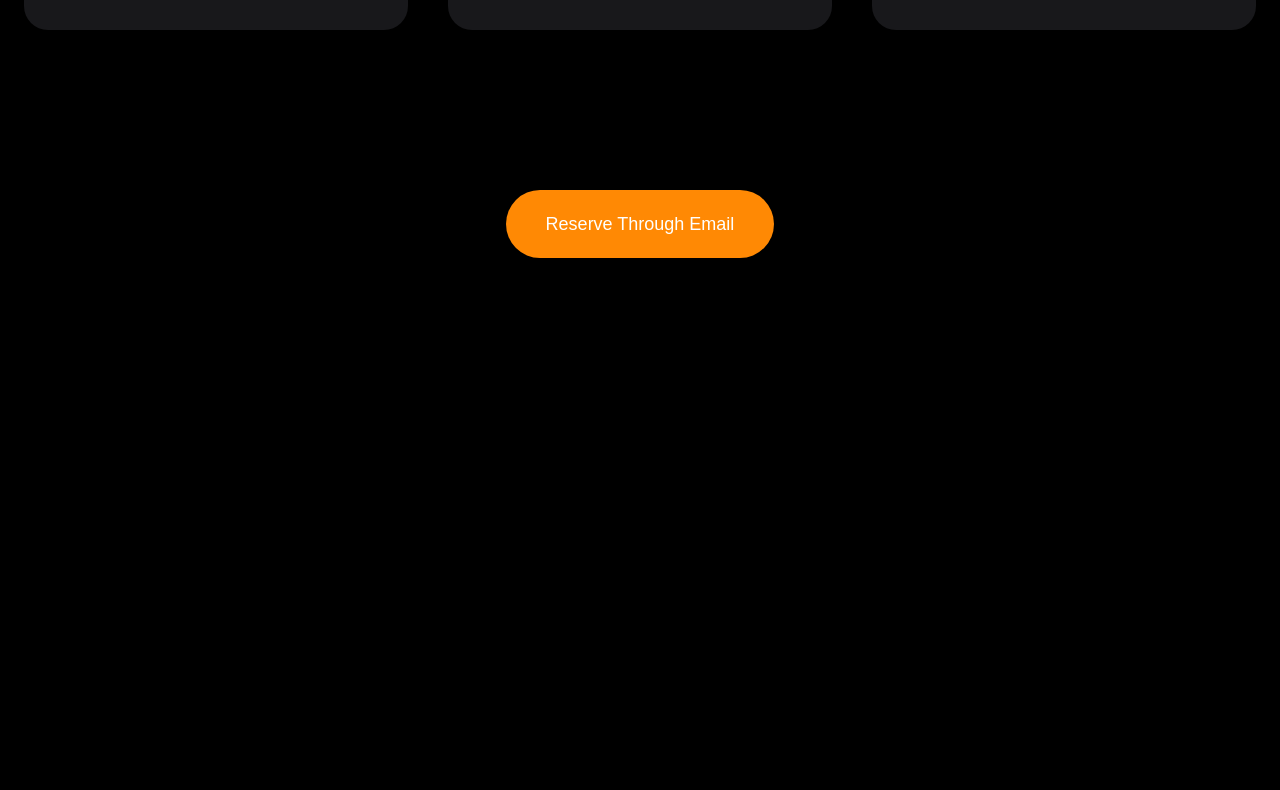
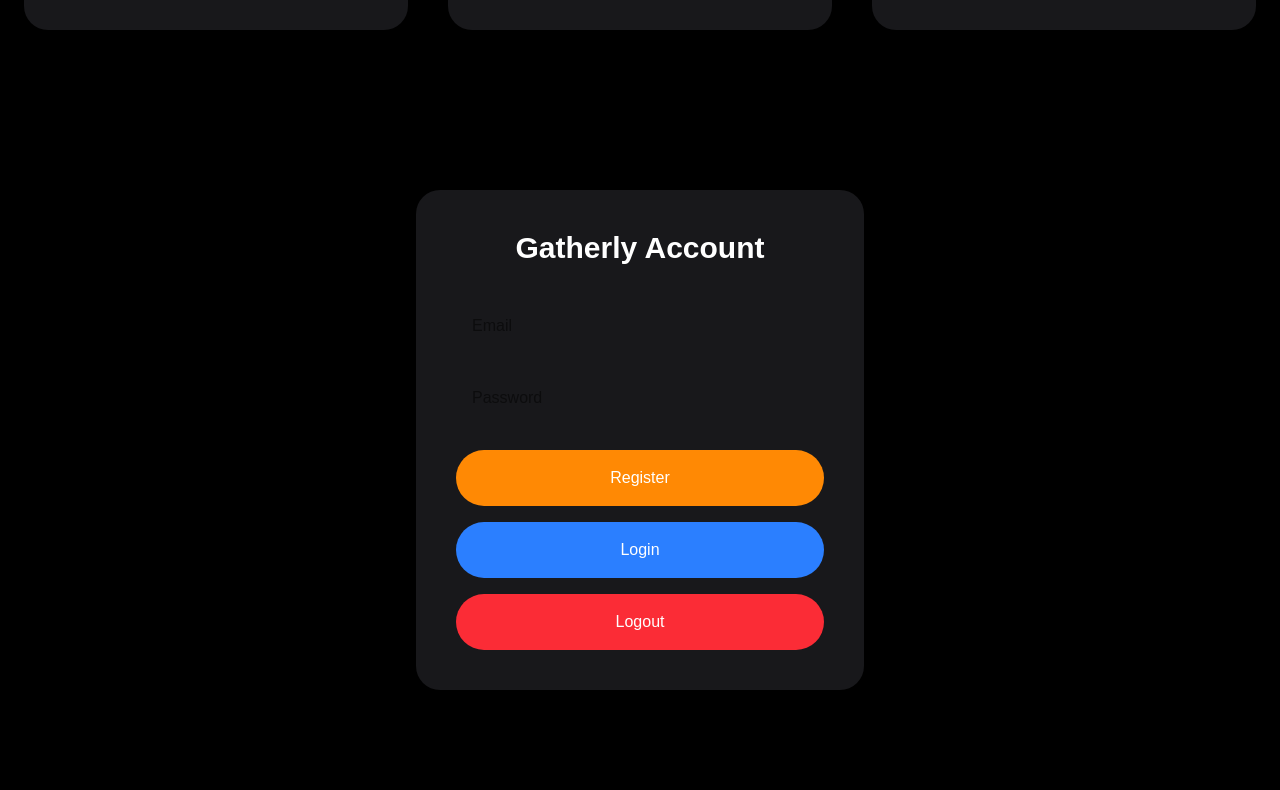
Before and after one commit to jmaki2-hue/thegatherly, a React (Vite) app: page / in a window 1280 px wide. Shown: the part 1210-2000 px from the top of the page. Before the commit the page ends 1548 px from the top, so only its background shows below. Built offline with nearby package versions, Linux system fonts and the light colour scheme.

Commit message:
updated website

```diff
--- a/package.json
+++ b/package.json
@@ -11,6 +11,7 @@
   },
   "dependencies": {
     "@tailwindcss/vite": "^4.3.0",
+    "firebase": "^12.13.0",
     "react": "^19.2.5",
     "react-dom": "^19.2.5",
     "react-router-dom": "^7.15.0",
--- a/src/App.jsx
+++ b/src/App.jsx
@@ -1,5 +1,6 @@
 import React from "react";
 import { Routes, Route, Link } from "react-router-dom";
+import Auth from "./Auth";
 
 function Home() {
   const categories = [
@@ -113,6 +114,12 @@ function Home() {
 
       </section>
 
+      <section className="py-20 px-6">
+
+      <Auth />
+
+      </section>
+
       <section
         id="contact"
         className="text-center py-20"
--- /dev/null
+++ b/src/Auth.jsx
@@ -0,0 +1,114 @@
+import React, { useState } from "react";
+
+import {
+  createUserWithEmailAndPassword,
+  signInWithEmailAndPassword,
+  signOut
+} from "firebase/auth";
+
+import { auth } from "./firebase";
+
+export default function Auth() {
+
+  const [email, setEmail] = useState("");
+  const [password, setPassword] = useState("");
+
+  const register = async () => {
+
+    try {
+
+      await createUserWithEmailAndPassword(
+        auth,
+        email,
+        password
+      );
+
+      alert("Account created!");
+
+    } catch (error) {
+
+      alert(error.message);
+
+    }
+
+  };
+
+  const login = async () => {
+
+    try {
+
+      await signInWithEmailAndPassword(
+        auth,
+        email,
+        password
+      );
+
+      alert("Logged in!");
+
+    } catch (error) {
+
+      alert(error.message);
+
+    }
+
+  };
+
+  const logout = async () => {
+
+    await signOut(auth);
+
+    alert("Logged out!");
+
+  };
+
+  return (
+
+    <div className="bg-zinc-900 p-10 rounded-3xl max-w-md mx-auto">
+
+      <h2 className="text-3xl font-bold mb-8 text-center">
+        Gatherly Account
+      </h2>
+
+      <input
+        type="email"
+        placeholder="Email"
+        className="w-full p-4 rounded-xl mb-4 text-black"
+        onChange={(e) => setEmail(e.target.value)}
+      />
+
+      <input
+        type="password"
+        placeholder="Password"
+        className="w-full p-4 rounded-xl mb-6 text-black"
+        onChange={(e) => setPassword(e.target.value)}
+      />
+
+      <div className="flex flex-col gap-4">
+
+        <button
+          onClick={register}
+          className="bg-orange-400 hover:bg-orange-500 py-4 rounded-full"
+        >
+          Register
+        </button>
+
+        <button
+          onClick={login}
+          className="bg-blue-500 hover:bg-blue-600 py-4 rounded-full"
+        >
+          Login
+        </button>
+
+        <button
+          onClick={logout}
+          className="bg-red-500 hover:bg-red-600 py-4 rounded-full"
+        >
+          Logout
+        </button>
+
+      </div>
+
+    </div>
+
+  );
+}
--- /dev/null
+++ b/src/firebase.js
@@ -0,0 +1,18 @@
+import { initializeApp } from "firebase/app";
+
+import {
+  getAuth
+} from "firebase/auth";
+
+const firebaseConfig = {
+  apiKey: "YOUR_API_KEY",
+  authDomain: "YOUR_AUTH_DOMAIN",
+  projectId: "YOUR_PROJECT_ID",
+  storageBucket: "YOUR_STORAGE_BUCKET",
+  messagingSenderId: "YOUR_MESSAGING_ID",
+  appId: "YOUR_APP_ID"
+};
+
+const app = initializeApp(firebaseConfig);
+
+export const auth = getAuth(app);
```
Also changed, not shown: 1 other file (tests, documents, lock files or other folders).
